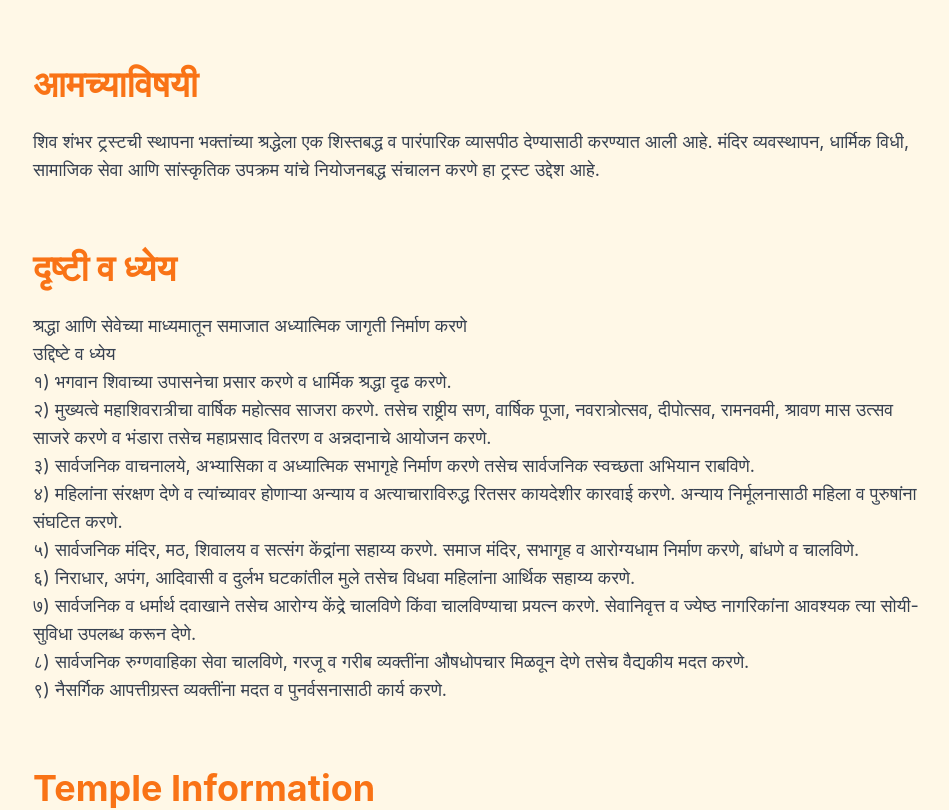
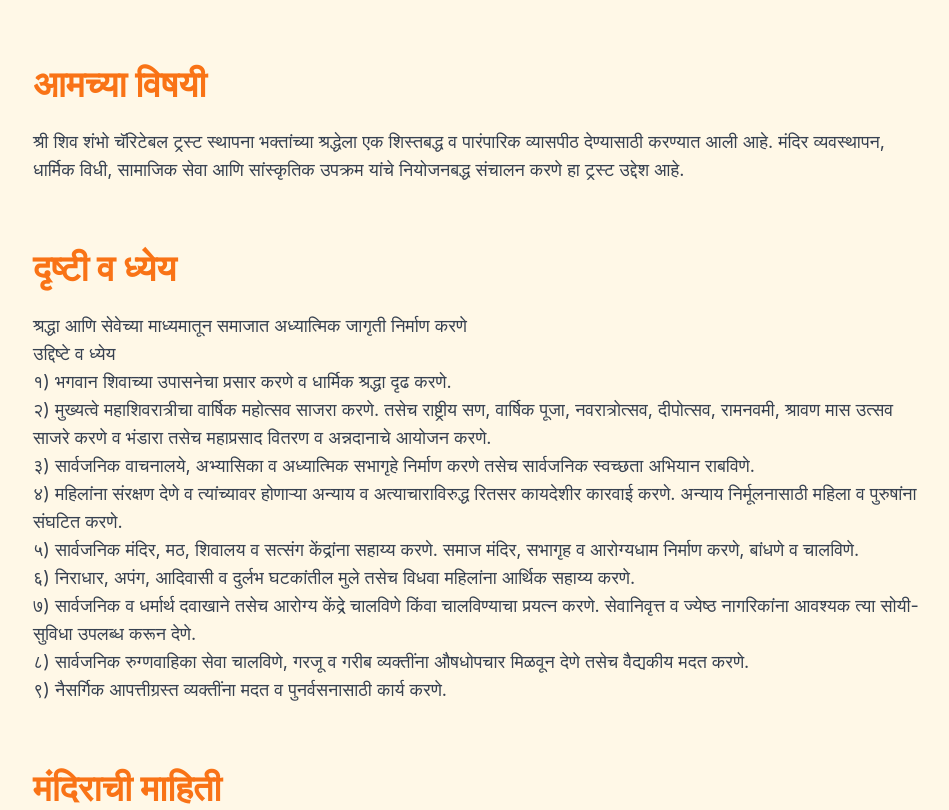
Before and after one commit to bhushi-94/shiv-shamboo, a React (Create React App) app: page / in a window 1280 px wide. Shown: the part 1400-2210 px from the top of the page, without its empty margins (159-1108 px from the left). Built offline with nearby package versions, Linux system fonts and the light colour scheme.

Commit message:
Logo added and small changes

```diff
--- a/package.json
+++ b/package.json
@@ -7,6 +7,7 @@
     "@testing-library/jest-dom": "^6.8.0",
     "@testing-library/react": "^16.3.0",
     "@testing-library/user-event": "^13.5.0",
+    "framer-motion": "^12.24.12",
     "keen-slider": "^6.8.6",
     "react": "^19.1.1",
     "react-dom": "^19.1.1",
--- a/src/components/AboutUs.js
+++ b/src/components/AboutUs.js
@@ -2,13 +2,13 @@ function AboutUs() {
   return (
     <div className="pt-16 px-4 md:px-8 lg:px-16 max-w-5xl mx-auto">
       <h2 className="text-3xl md:text-4xl font-bold mb-6 text-center md:text-left">
-        आमच्याविषयी
+        आमच्या विषयी
       </h2>
       <p className="text-gray-700 text-base md:text-lg leading-relaxed">
-        शिव शंभर ट्रस्टची स्थापना भक्तांच्या श्रद्धेला एक शिस्तबद्ध व पारंपारिक
-        व्यासपीठ देण्यासाठी करण्यात आली आहे. मंदिर व्यवस्थापन, धार्मिक विधी,
-        सामाजिक सेवा आणि सांस्कृतिक उपक्रम यांचे नियोजनबद्ध संचालन करणे हा
-        ट्रस्ट उद्देश आहे.
+        श्री शिव शंभो चॅरिटेबल ट्रस्ट स्थापना भक्तांच्या श्रद्धेला एक शिस्तबद्ध
+        व पारंपारिक व्यासपीठ देण्यासाठी करण्यात आली आहे. मंदिर व्यवस्थापन,
+        धार्मिक विधी, सामाजिक सेवा आणि सांस्कृतिक उपक्रम यांचे नियोजनबद्ध संचालन
+        करणे हा ट्रस्ट उद्देश आहे.
       </p>
     </div>
   );
--- a/src/components/AboutUsFooter.js
+++ b/src/components/AboutUsFooter.js
@@ -9,7 +9,7 @@ function AboutUsFooter() {
       <HeroImage />
       <div className="pt-16 px-4 md:px-8 lg:px-16 max-w-5xl mx-auto">
         <h2 className="text-3xl md:text-4xl font-bold mb-6 text-center md:text-left">
-          आमच्याविषयी
+          आमच्या विषयी
         </h2>
         <p className="text-gray-700 text-base md:text-lg leading-relaxed">
           श्रद्धा आणि सेवेच्या माध्यमातून समाजात अध्यात्मिक जागृती निर्माण करणे
--- a/src/components/Header.js
+++ b/src/components/Header.js
@@ -5,7 +5,7 @@ import {
   FaFacebookF,
 } from "react-icons/fa";
 // import logo from "../images/Sample-1.jpg"; // your logo in src/images/logo.png
-import logo from "../images/Hero-Photo.jpg"; // your logo in src/images/logo.png
+import logo from "../images/logoMain.png"; // your logo in src/images/logo.png
 
 function Header() {
   // fixed top-0 left-0 w-full
--- a/src/components/HeroImage.js
+++ b/src/components/HeroImage.js
@@ -6,7 +6,7 @@
 //       <img
 //         src={MainImg}
 //         alt="Hero"
-//         className="w-full h-[120vh] md:h-[120vh] lg:h-[120vh] object-cover rounded-lg"
+//         className="w-full h-auto object-contain rounded-lg"
 //       />
 //     </div>
 //   );
@@ -14,14 +14,18 @@
 
 // export default HeroImage;
 
+import { motion } from "framer-motion";
 import MainImg from "../images/Hero-Photo-Alt.jpg";
 
 function HeroImage() {
   return (
     <div className="pt-8 px-4 md:pt-10 md:px-8 lg:pt-16 lg:px-16">
-      <img
+      <motion.img
         src={MainImg}
         alt="Hero"
+        initial={{ scale: 0.96, opacity: 0 }}
+        animate={{ scale: 1, opacity: 1 }}
+        transition={{ duration: 1, ease: "easeOut", delay: 0.2 }}
         className="w-full h-auto object-contain rounded-lg"
       />
     </div>
--- a/src/components/TempleInfo.js
+++ b/src/components/TempleInfo.js
@@ -2,7 +2,7 @@ function TempleInfo() {
   return (
     <div className="pt-16 px-4 md:px-8 lg:px-16 max-w-5xl mx-auto">
       <h2 className="text-3xl md:text-4xl font-bold mb-6 text-center md:text-left">
-        Temple Information
+        मंदिराची माहिती
       </h2>
       <p className="text-gray-700 text-base md:text-lg leading-relaxed">
         महाराष्ट्रातील मुंबई शहरापासून साधारणतः ३० ते ३५ किलोमीटर अंतरावर
```
Also changed, not shown: 2 other files (tests, documents, lock files or other folders).
